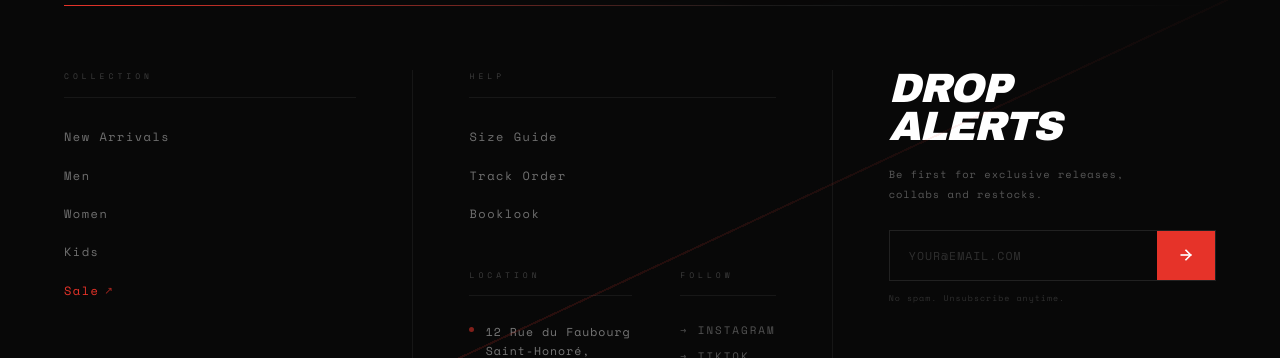
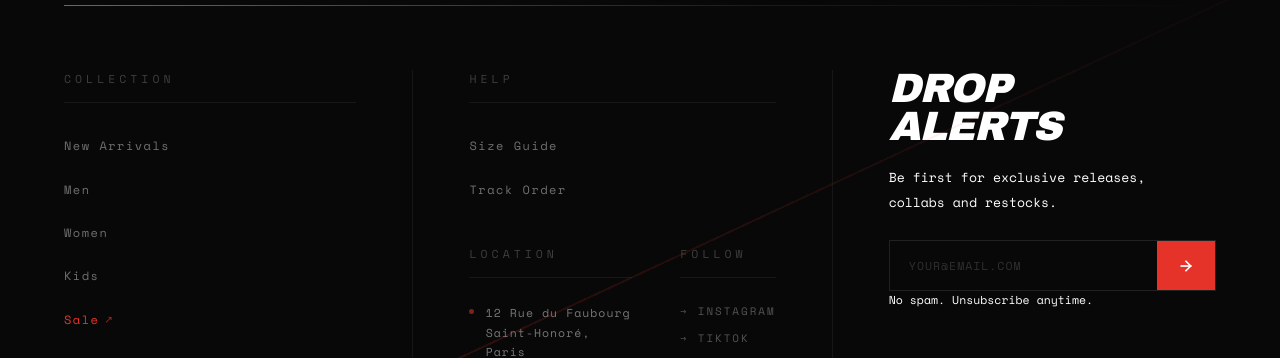
Before and after one commit to Doromido/Portfolio-shoes, a React (Vite) app: page /size-guide in a window 1280 px wide. Shown: the part 182-540 px from the top of the page. Built offline with nearby package versions, Linux system fonts and the light colour scheme.

Commit message:
chore: minor updates to Header and Footer components

```diff
--- a/src/components/Footer.css
+++ b/src/components/Footer.css
@@ -2,6 +2,7 @@
   background: #080808;
   color: white;
   font-family: 'Space Mono', monospace;
+  font-size: 125%;
   position: relative;
   overflow: hidden;
 }
@@ -76,7 +77,7 @@
 /* Shared label */
 .footer-col-title {
   display: block;
-  font-size: 0.5rem;
+  font-size: 0.72rem;
   letter-spacing: 4px;
   color: rgba(255,255,255,0.22);
   margin-bottom: 1.6rem;
@@ -180,9 +181,7 @@
   margin-bottom: 1.2rem;
 }
 .footer-newsletter-desc {
-  font-size: 0.65rem;
-  letter-spacing: 1px;
-  color: rgba(255,255,255,0.32);
+  font-size: 0.82rem;
   line-height: 1.9;
   margin-bottom: 1.6rem;
 }
@@ -226,10 +225,7 @@
   box-shadow: 0 0 28px var(--glow);
 }
 .footer-privacy-note {
-  font-size: 0.52rem;
-  letter-spacing: 1px;
-  color: rgba(255,255,255,0.16);
-  margin-top: 0.7rem;
+  font-size: 0.72rem;
 }
 .footer-subscribed {
   display: flex;
--- a/src/components/Footer.jsx
+++ b/src/components/Footer.jsx
@@ -85,7 +85,6 @@ export default function Footer() {
               <li>
                 <a href="#" onClick={handleTrackOrder}>Track Order</a>
               </li>
-              <li><a href="#">Booklook</a></li>
             </ul>
           </div>
 
--- a/src/components/Header.jsx
+++ b/src/components/Header.jsx
@@ -45,7 +45,7 @@ export default function Header({ onUserChange }) {
     onUserChange?.(null);
   };
 
-  // Дозволяє Footer відкрити логін-модал
+  //Allows the Footer to open the login modal
   const openLogin = () => setLoginOpen(true);
 
   return (
@@ -130,5 +130,4 @@ export default function Header({ onUserChange }) {
   );
 }
 
-// Експортуємо openLogin і user щоб App міг передати у Footer
 export { };
```
